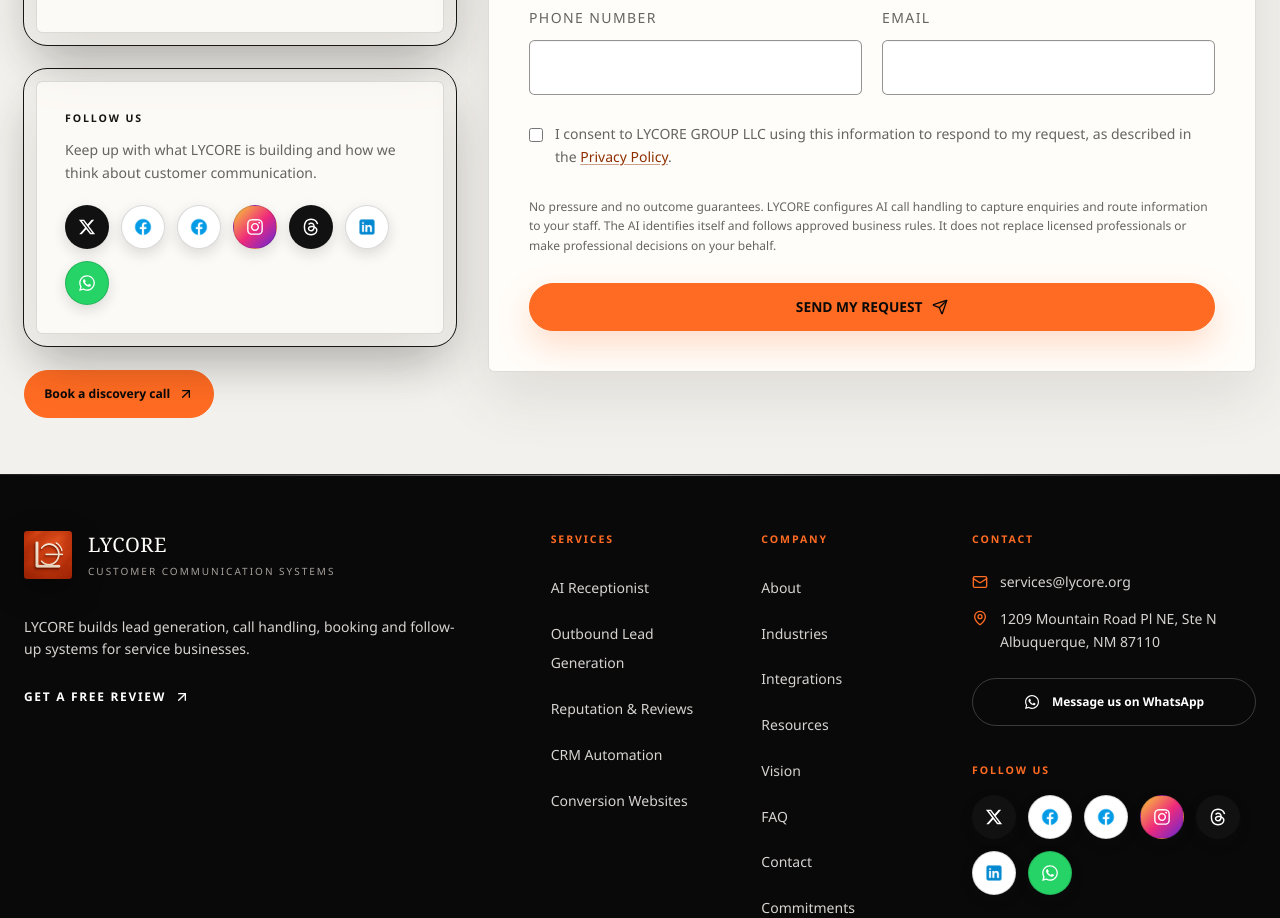
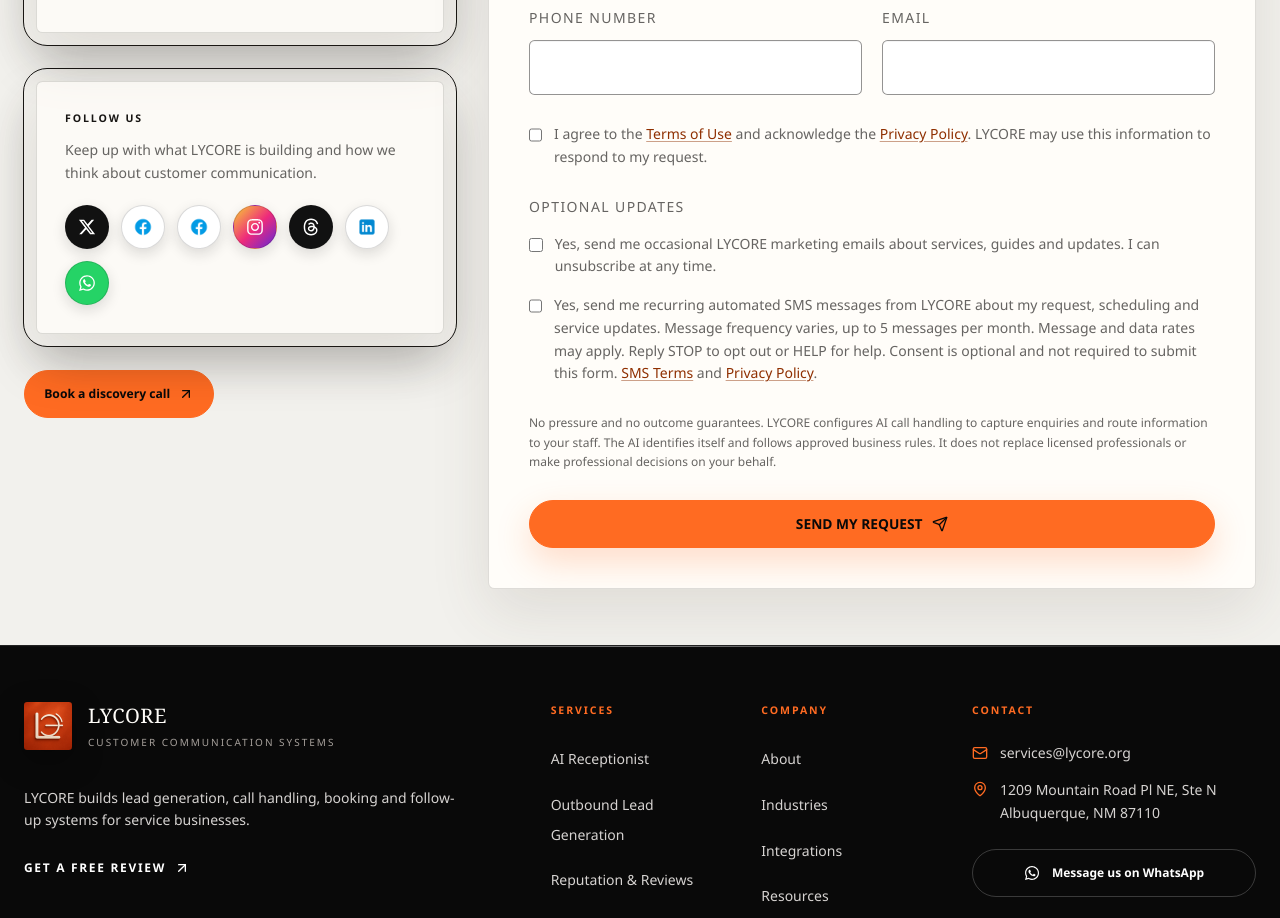
Before and after one commit to altairwebworld-droid/L, a React (Vite) app: page /contact in a window 1280 px wide. Shown: the part 1180-2098 px from the top of the page. Built offline with nearby package versions, Linux system fonts and the light colour scheme; no server answers; a web font is replaced by a local one.

Commit message:
Add separate A2P SMS consent and policy disclosures

```diff
--- a/scripts/generate-static-metadata.ts
+++ b/scripts/generate-static-metadata.ts
@@ -82,6 +82,7 @@
   const playbook = page.kind === 'industry' ? industryPlaybooks[page.path.split('/').pop()!] : undefined;
   const playbookContent = playbook ? `<section id="workflow"><h2>From request to next step.</h2><p>${esc(playbookNote)}</p>${playbook.workflows.map(workflow => `<article><h3>${esc(workflow.name)}</h3><dl><dt>Starts when</dt><dd>${esc(workflow.trigger)}</dd><dt>Automation</dt><dd>${esc(workflow.action)}</dd><dt>Person takes over</dt><dd>${esc(workflow.handoff)}</dd></dl></article>`).join('')}<p>${esc(messagingNote)}</p><h3>What to measure</h3><p>${esc(industryMeasurementNote)}</p><dl>${playbook.metrics.map(metric => `<dt>${esc(metric.name)}</dt><dd>${esc(metric.definition)}</dd>`).join('')}</dl><a href="/resources/measuring-lead-generation-results">How measurement works</a><h3>Bring these details for a quote</h3><ul>${playbook.quoteInputs.map(input => `<li>${esc(input)}</li>`).join('')}</ul><p>LYCORE checks connection options and agrees the build, software costs, testing and support scope before work starts.</p><a href="#quote">Request a scoped quote</a><a href="/about">See the delivery checklist</a></section>` : '';
   const standardsContent = page.path === '/about' ? `<section><h2>Before a workflow goes live.</h2><p>The checklist below defines what LYCORE agrees, tests and documents before launch.</p><ol>${deliveryStandards.map(step => `<li><h3>${esc(step.title)}</h3><p>${esc(step.detail)}</p></li>`).join('')}</ol></section>` : '';
+  const smsConsentContent = page.path === '/contact' ? `<section id="sms-consent"><h2>Optional SMS consent</h2><p>Yes, send me recurring automated SMS messages from LYCORE about my request, scheduling and service updates. Message frequency varies, up to 5 messages per month. Message and data rates may apply. Reply STOP to opt out or HELP for help. Consent is optional and not required to submit this form. <a href="/terms#sms">SMS Terms</a> and <a href="/privacy-policy#sms">Privacy Policy</a>.</p><p>Marketing email consent is separate and optional.</p></section>` : '';
   const operationsContent = page.path === '/ai-operations' ? `<section id="operations-flow"><h2>From booked customer to completed job.</h2><ol>${operationsFlow.map(step => `<li>${esc(step)}</li>`).join('')}</ol>${operationsCategories.map(category => `<article><h2>${esc(category.title)}</h2><ul>${category.items.map(item => `<li>${esc(item)}</li>`).join('')}</ul></article>`).join('')}<h2>Human control</h2><p>AI can collect information, summarize, update systems, send routine messages, trigger workflows and prepare drafts. People remain responsible for pricing, approvals, unusual situations, sensitive conversations, technical judgment and final decisions.</p></section>` : '';
   const evidenceContent = evidence ? `<section><h2>What to expect</h2><p>${esc(evidence.summary)}</p>
     ${evidence.timeline ? `<h3>${esc(evidence.timeline.label)}: ${esc(evidence.timeline.value)}</h3><p>${esc(evidence.timeline.explanation)}</p>` : ''}
@@ -115,7 +116,7 @@
           ${paragraphs.map((paragraph) => `<p>${esc(paragraph)}</p>`).join('\n          ')}
           ${page.path === '/' ? '<h2>Customer communication systems for service businesses</h2>' : ''}
           ${industryItems}
-          ${detailContent}${evidenceContent}${standardsContent}${operationsContent}${directoryContent}${relatedContent}
+          ${detailContent}${evidenceContent}${standardsContent}${operationsContent}${smsConsentContent}${directoryContent}${relatedContent}
           ${
             faqItems.length
               ? `<h2>Common Questions</h2>
--- a/scripts/validate-implementation.ts
+++ b/scripts/validate-implementation.ts
@@ -69,6 +69,9 @@
     }
   }
   if (page.path === '/about') for (const step of deliveryStandards) expect(html.includes(esc(step.detail)), 'About: missing delivery standard');
+  if (page.path === '/contact') {
+    for (const text of ['Message and data rates may apply.', 'Reply STOP to opt out or HELP for help.', 'Consent is optional and not required to submit this form.', 'href="/terms#sms"', 'href="/privacy-policy#sms"']) expect(html.includes(text), `Contact: missing SMS consent disclosure ${text}`);
+  }
   for (const faq of page.faqs || []) expect(html.includes(`<p>${esc(faq.answer)}</p>`), `${page.path}: FAQ answer missing from visible HTML`);
   if (evidence) {
     const evidenceText = [evidence.summary, measurementNote, ...evidence.metrics.flatMap(metric => [metric.name, metric.definition]), ...(evidence.tools || []).flatMap(tool => [tool.name, tool.role]), ...(evidence.timeline ? [evidence.timeline.value, evidence.timeline.explanation] : []), ...(evidence.reference ? [evidence.reference.text] : [])];
--- a/src/components/AuditLeadForm.tsx
+++ b/src/components/AuditLeadForm.tsx
@@ -11,6 +11,8 @@
   phone: string;
   email: string;
   consent: boolean;
+  marketingConsent: boolean;
+  smsConsent: boolean;
   honeypot: string;
 };
 
@@ -19,6 +21,8 @@
   phone: '',
   email: '',
   consent: false,
+  marketingConsent: false,
+  smsConsent: false,
   honeypot: '',
 };
 
@@ -173,9 +177,21 @@
               required
             />
             <span>
-              I consent to LYCORE GROUP LLC using this information to respond to my request, as described in the <Link to="/privacy-policy" className="underline decoration-white/40 underline-offset-2 hover:decoration-white">Privacy Policy</Link>.
+              I agree to the <Link to="/terms" className="underline decoration-white/40 underline-offset-2 hover:decoration-white">Terms of Use</Link> and acknowledge the <Link to="/privacy-policy" className="underline decoration-white/40 underline-offset-2 hover:decoration-white">Privacy Policy</Link>. LYCORE may use this information to respond to my request.
             </span>
           </label>
+
+          <fieldset className="space-y-4 border-0 p-0">
+            <legend className="text-sm font-medium uppercase tracking-[0.1em] text-stone-200">Optional updates</legend>
+            <label className="flex items-start gap-3 text-sm text-stone-300 font-light leading-relaxed">
+              <input name="marketingConsent" type="checkbox" checked={formData.marketingConsent} onChange={(event) => updateField('marketingConsent', event.target.checked)} className="mt-1 h-4 w-4" />
+              <span>Yes, send me occasional LYCORE marketing emails about services, guides and updates. I can unsubscribe at any time.</span>
+            </label>
+            <label className="flex items-start gap-3 text-sm text-stone-300 font-light leading-relaxed">
+              <input name="smsConsent" type="checkbox" checked={formData.smsConsent} onChange={(event) => updateField('smsConsent', event.target.checked)} className="mt-1 h-4 w-4" />
+              <span>Yes, send me recurring automated SMS messages from LYCORE about my request, scheduling and service updates. Message frequency varies, up to 5 messages per month. Message and data rates may apply. Reply STOP to opt out or HELP for help. Consent is optional and not required to submit this form. <Link to="/terms#sms" className="underline decoration-white/40 underline-offset-2 hover:decoration-white">SMS Terms</Link> and <Link to="/privacy-policy#sms" className="underline decoration-white/40 underline-offset-2 hover:decoration-white">Privacy Policy</Link>.</span>
+            </label>
+          </fieldset>
 
           <p className="text-xs text-stone-400 leading-relaxed">
             No pressure and no outcome guarantees. {site.aiDisclaimer}
--- a/src/pages/Legal.tsx
+++ b/src/pages/Legal.tsx
@@ -51,6 +51,14 @@
       'Service providers: hosting, security, analytics, form, email, CRM, calendar, automation, and communications providers. This includes Jotform for the hosted privacy-request form, and may include Google Analytics, Google Gemini, Resend, and configured CRM or workflow providers depending on the integrations enabled.',
       'Professional advisers, insurers, regulators, law enforcement, or other parties when reasonably necessary to comply with law, protect rights and safety, or respond to a lawful request.',
       'A successor organization in connection with a merger, financing, sale, reorganization, or acquisition, subject to applicable law.',
+    ],
+  },
+  {
+    title: '5A. SMS and messaging consent',
+    paragraphs: [
+      'If you separately check the SMS consent box on a LYCORE form, you agree to receive recurring automated text messages from LYCORE GROUP LLC about your request, scheduling, and service updates. Message frequency varies and may be up to 5 messages per month. Message and data rates may apply.',
+      'SMS consent is optional and is not required to submit a request or use the website. Consent applies only to the messaging purpose described at the point of opt-in. Reply STOP to opt out or HELP for help. After opting out, LYCORE will not send further messages through that program unless you provide a new valid opt-in, subject to carrier processing.',
+      'LYCORE does not sell or share mobile numbers or SMS consent records with third parties or affiliates for their own marketing or promotional purposes. Messaging providers may process the number as service providers to deliver the messages. We retain consent records, including the form source and time, as needed to demonstrate compliance and manage opt-outs.',
     ],
   },
   {
@@ -111,6 +119,10 @@
 ];
 
 const termsSections: PolicySection[] = [
+  {
+    title: 'SMS Terms',
+    paragraphs: ['By separately selecting the SMS checkbox on a LYCORE form, you authorize LYCORE GROUP LLC to send recurring automated text messages about your request, scheduling, and service updates to the mobile number you provide. Message frequency varies and may be up to 5 messages per month. Message and data rates may apply. Consent is optional and not a condition of submitting a request.', 'Reply STOP to opt out or HELP for help. You may also contact services@lycore.org. Carriers are not liable for delayed or undelivered messages. LYCORE may use a messaging provider to deliver messages, but does not sell or share your mobile number or SMS consent with third parties or affiliates for their own marketing or promotional purposes.'],
+  },
   {
     title: 'Informational Use',
     paragraphs: ['The website describes digital marketing, intake, automation, and CRM-readiness services for small service businesses. Content is informational and is not legal, financial, or compliance advice.'],
@@ -246,7 +258,7 @@
         <div className="glass-panel mb-8 rounded-[32px] border border-white/10 p-8 md:p-12">
           <div className="space-y-11">
             {sections.map((section) => (
-              <section key={section.title} className="border-l-2 pl-6" style={{ borderColor: `${accent}45` }}>
+              <section key={section.title} id={section.title === 'SMS Terms' || section.title.startsWith('5A.') ? 'sms' : undefined} className="border-l-2 pl-6 scroll-mt-24" style={{ borderColor: `${accent}45` }}>
                 <h2 className="mb-4 text-2xl font-medium">{section.title}</h2>
                 <div className="space-y-4 text-stone-300">
                   {section.paragraphs?.map((paragraph) => <p key={paragraph} className="font-light leading-relaxed">{paragraph}</p>)}
--- a/src/server/leadRouting.ts
+++ b/src/server/leadRouting.ts
@@ -20,6 +20,8 @@
   preferredContactTime?: string;
   message?: string;
   consent?: boolean;
+  marketingConsent?: boolean;
+  smsConsent?: boolean;
   sourcePage?: string;
   landingPage?: string;
   referrer?: string;
@@ -47,6 +49,10 @@
   preferredContactTime: string;
   message: string;
   consent: boolean;
+  marketingConsent: boolean;
+  smsConsent: boolean;
+  smsConsentAt: string;
+  smsConsentSource: string;
   sourcePage: string;
   landingPage: string;
   referrer: string;
@@ -126,6 +132,10 @@
     preferredContactTime: clean(body.preferredContactTime),
     message: clean(body.message),
     consent: true,
+    marketingConsent: body.marketingConsent === true,
+    smsConsent: body.smsConsent === true,
+    smsConsentAt: body.smsConsent === true ? (clean(body.submittedAt) || new Date().toISOString()) : '',
+    smsConsentSource: body.smsConsent === true ? 'website contact form' : '',
     sourcePage: clean(body.sourcePage),
     landingPage: clean(body.landingPage),
     referrer: clean(body.referrer),
@@ -407,6 +417,10 @@
     ['Misses after-hours calls', payload.missedCalls],
     ['Preferred contact', payload.preferredContactMethod],
     ['Message', payload.message],
+    ['Marketing email consent', payload.marketingConsent ? 'Yes' : 'No'],
+    ['SMS consent', payload.smsConsent ? 'Yes' : 'No'],
+    ['SMS consent recorded at', payload.smsConsentAt],
+    ['SMS consent source', payload.smsConsentSource],
     ['Lead score', String(leadScore)],
     ['Source page', payload.sourcePage],
     ['Landing page', payload.landingPage],
```
